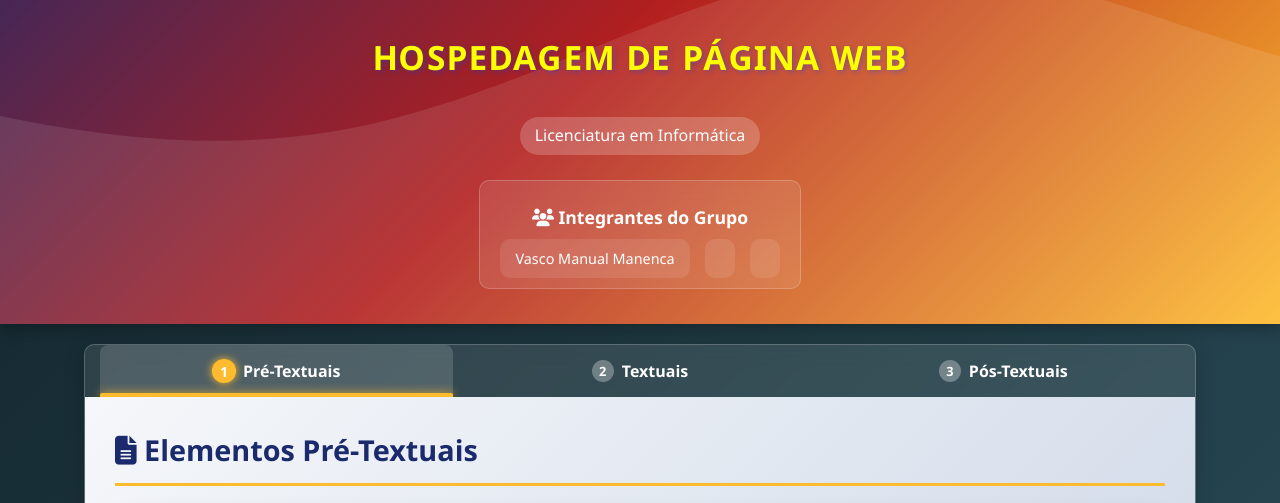
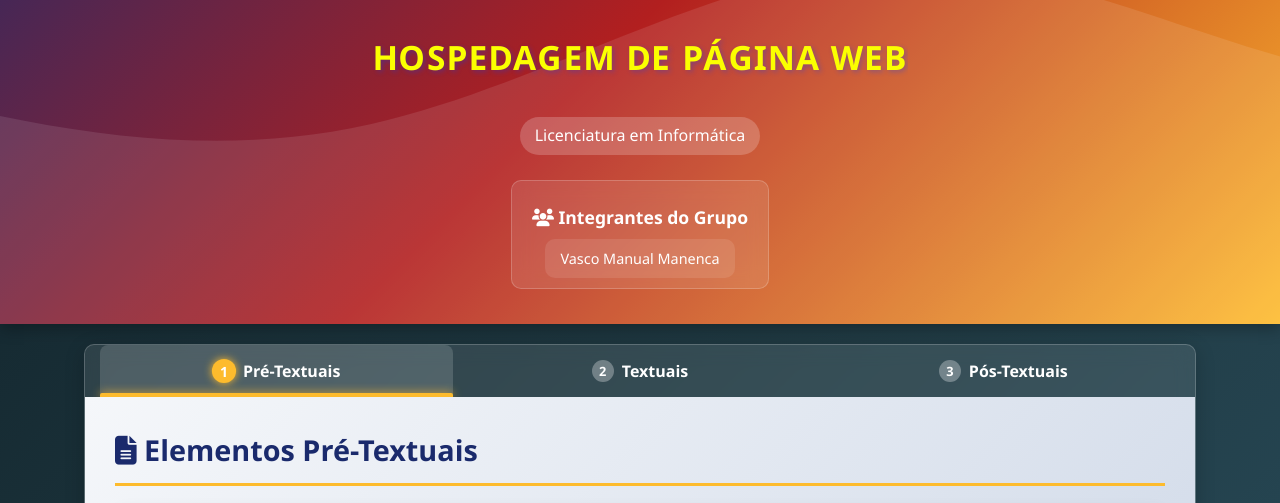
Before and after one commit to victorinomucachua2-ops/VascoNetwork.github.io, a plain HTML site: page index.html in a window 1280 px wide. Shown: the part 275-778 px from the top of the page. Drawn offline with Linux system fonts and the light colour scheme.

Commit message:
Update index.html

```diff
--- a/index.html
+++ b/index.html
@@ -889,8 +889,7 @@
                     <h4><i class="fas fa-users"></i> Integrantes do Grupo</h4>
                     <div class="students-list">
                         <div class="student">Vasco Manual Manenca</div>
-                        <div class="student"></div>
-                        <div class="student"></div>
+
                     </div>
                 </div>
             </div>
```
